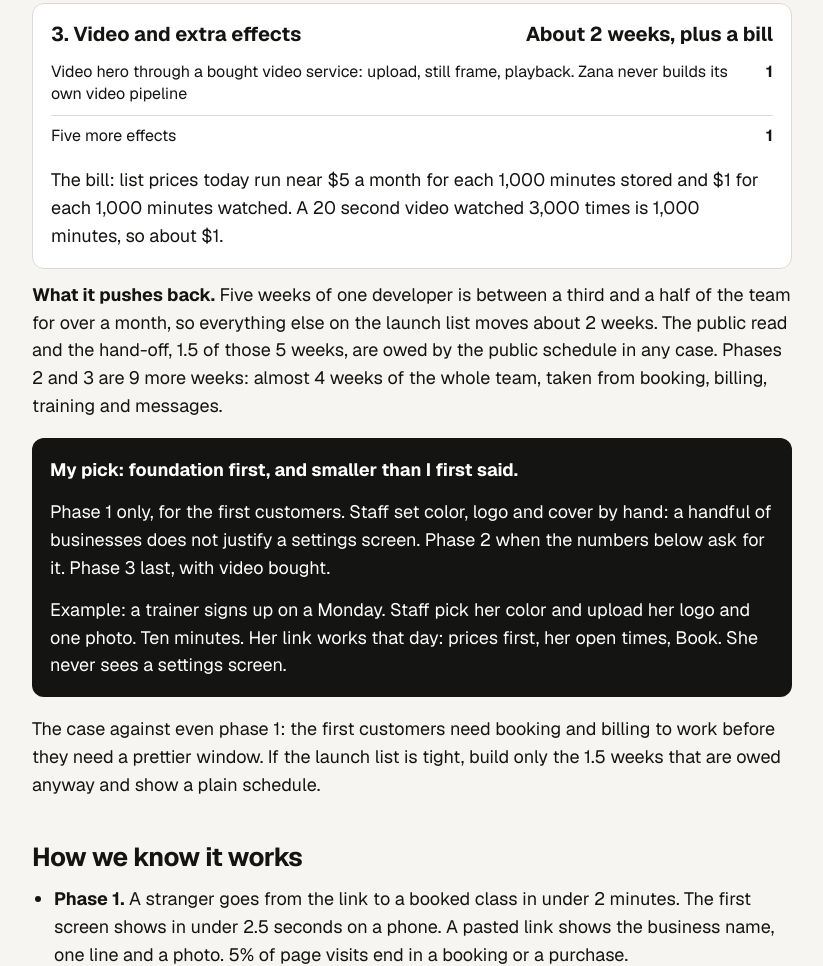
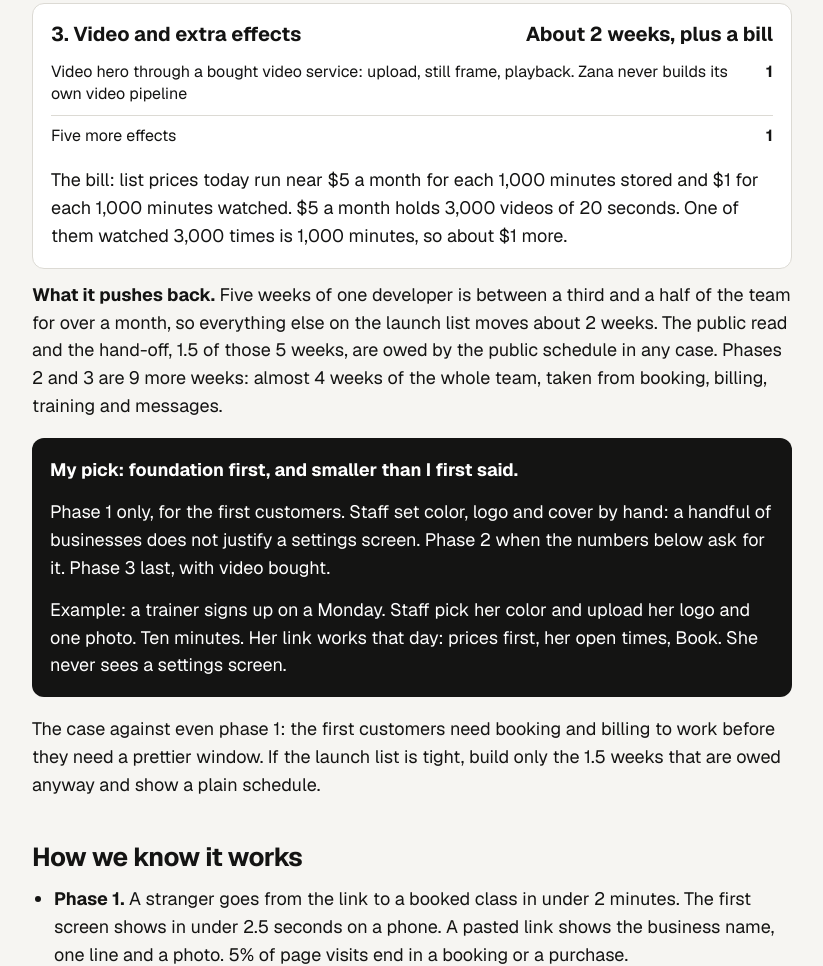
Before and after one commit to dlebron78/zana-labs, a plain HTML site: page p/page-concepts/spec.html in a window 1280 px wide. Shown: the part 5126-6092 px from the top of the page, without its empty margins (228-1051 px from the left). Drawn offline with nearby package versions, Linux system fonts and the light colour scheme.

Commit message:
page-concepts: video bill line counts the storage floor
Co-Authored-By: Claude Fable 5.2 <noreply@anthropic.com>

```diff
--- a/p/page-concepts/spec.html
+++ b/p/page-concepts/spec.html
@@ -178,7 +178,7 @@ td.n{white-space:nowrap;text-align:right;font-weight:700}
 <tr><td>Video hero through a bought video service: upload, still frame, playback. Zana never builds its own video pipeline</td><td class="n">1</td></tr>
 <tr><td>Five more effects</td><td class="n">1</td></tr>
 </table>
-<p class="bill">The bill: list prices today run near $5 a month for each 1,000 minutes stored and $1 for each 1,000 minutes watched. A 20 second video watched 3,000 times is 1,000 minutes, so about $1.</p></div>
+<p class="bill">The bill: list prices today run near $5 a month for each 1,000 minutes stored and $1 for each 1,000 minutes watched. $5 a month holds 3,000 videos of 20 seconds. One of them watched 3,000 times is 1,000 minutes, so about $1 more.</p></div>
 <p><b>What it pushes back.</b> Five weeks of one developer is between a third and a half of the team for over a month, so everything else on the launch list moves about 2 weeks. The public read and the hand-off, 1.5 of those 5 weeks, are owed by the public schedule in any case. Phases 2 and 3 are 9 more weeks: almost 4 weeks of the whole team, taken from booking, billing, training and messages.</p>
 <div class="pick"><p><b>My pick: foundation first, and smaller than I first said.</b></p>
 <p>Phase 1 only, for the first customers. Staff set color, logo and cover by hand: a handful of businesses does not justify a settings screen. Phase 2 when the numbers below ask for it. Phase 3 last, with video bought.</p>
```
